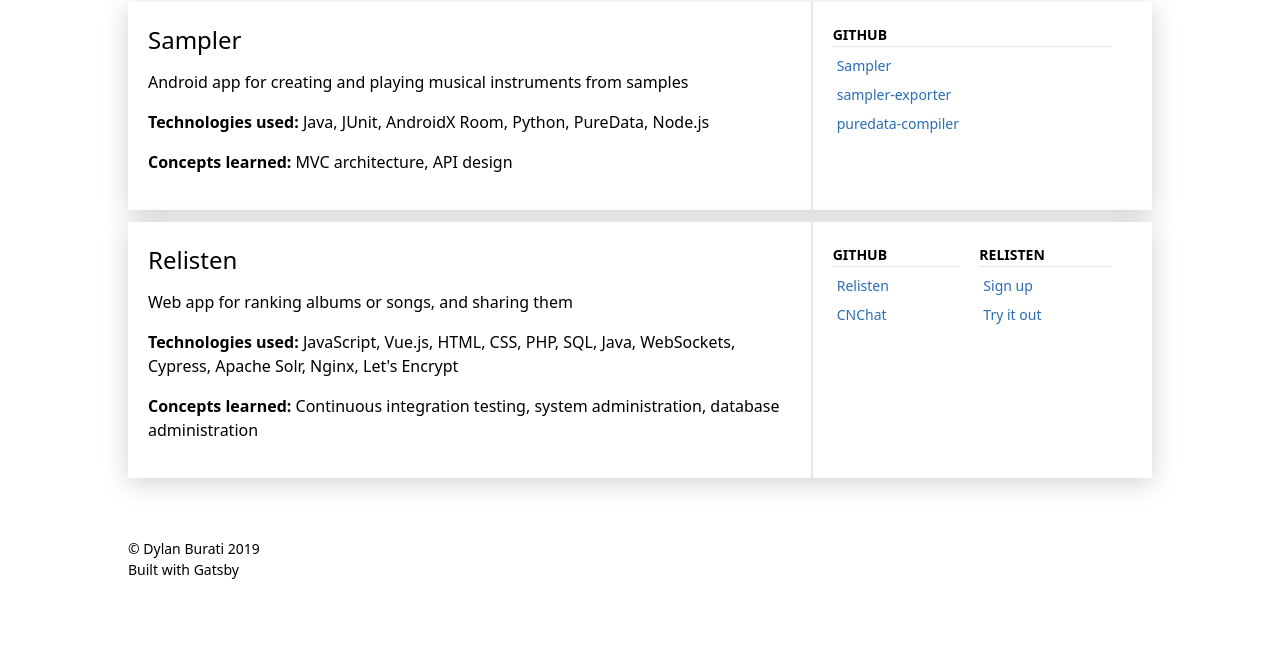
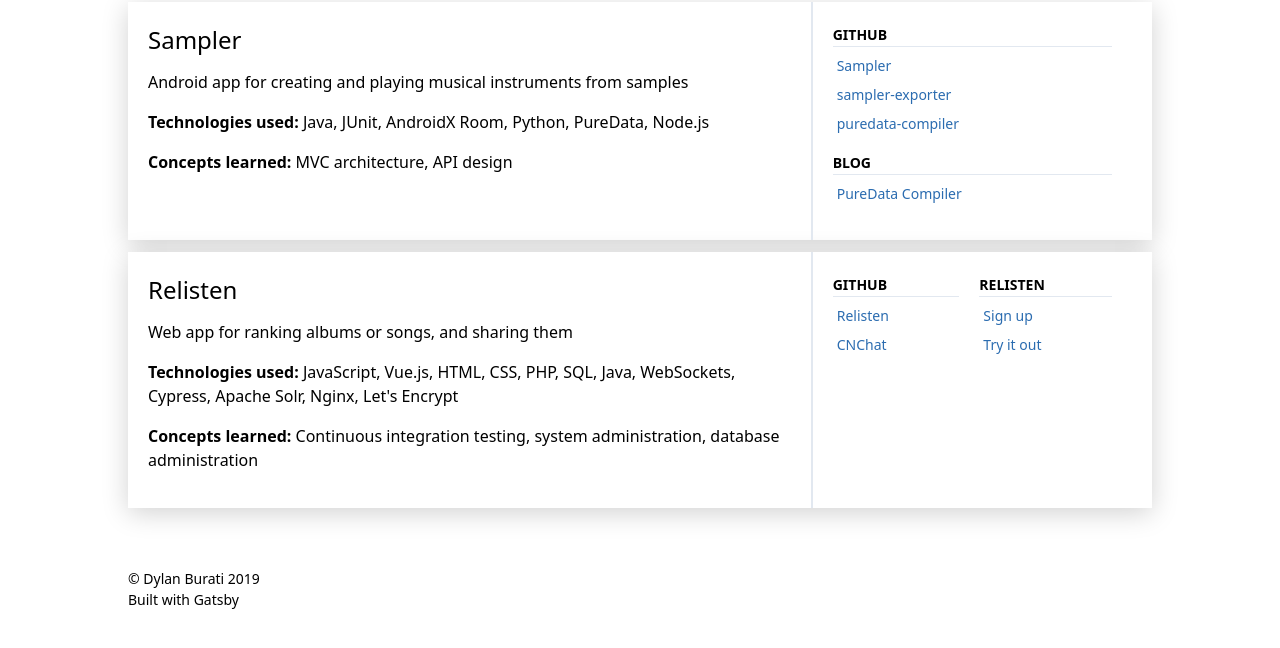
Before and after one commit to dylanburati/personal-site, a Gatsby site: page / in a window 1280 px wide. Shown: the part 754-1402 px from the top of the page. Before the commit the page ends 1374 px from the top, so only its background shows below. Built offline with nearby package versions, Linux system fonts and the light colour scheme; Gatsby itself is replaced by a stand-in of ours.

Commit message:
add tagged posts to home page projects

```diff
--- a/src/pages/index.js
+++ b/src/pages/index.js
@@ -26,44 +26,43 @@ const HeaderImage = ({src, srcset, alt, caption}) => (
 )
 
 function generateBlogProjectLinks(data, tag) {
-  // const links = data.allMarkdownRemark.edges
-  //     .filter(({node}) => node.frontmatter.tags.includes(tag))
-  //     .map(({node}) => (
-  //       <NavLink
-  //           key={node.fields.slug}
-  //           href={node.fields.slug}
-  //           text={node.frontmatter.title} />
-  //     ));
-  // if(links.length === 0) {
+  const links = data.allMarkdownRemark.edges
+      .filter(({node}) => node.frontmatter.tags.includes(tag))
+      .map(({node}) => (
+        <NavLink
+            key={node.fields.slug}
+            href={node.fields.slug}
+            text={node.frontmatter.title} />
+      ));
+  if(links.length === 0) {
     return false;
-  // }
+  }
 
-  // return (
-  //   <ProjectLinks category="Blog">
-  //     {links}
-  //   </ProjectLinks>
-  // );
+  return (
+    <ProjectLinks category="Blog">
+      {links}
+    </ProjectLinks>
+  );
 }
 
 const IndexPage = () => {
-  const data = [];
-  // const data = useStaticQuery(graphql`
-  //   query {
-  //     allMdx(sort: { fields: [frontmatter___date], order: DESC }) {
-  //       edges {
-  //         node {
-  //           fields {
-  //             slug
-  //           }
-  //           frontmatter {
-  //             title
-  //             tags
-  //           }
-  //         }
-  //       }
-  //     }
-  //   }
-  // `)
+  const data = useStaticQuery(graphql`
+    query {
+      allMarkdownRemark(sort: { fields: [frontmatter___date], order: DESC }) {
+        edges {
+          node {
+            fields {
+              slug
+            }
+            frontmatter {
+              title
+              tags
+            }
+          }
+        }
+      }
+    }
+  `)
 
   const aboutMe = (
     <>
```
